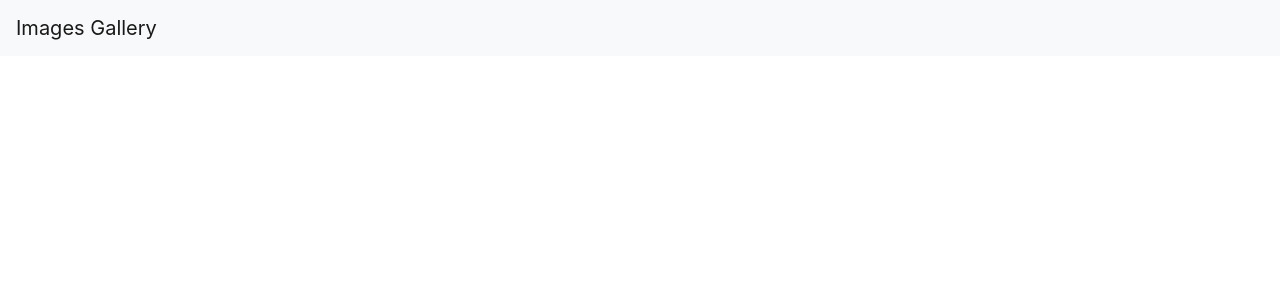
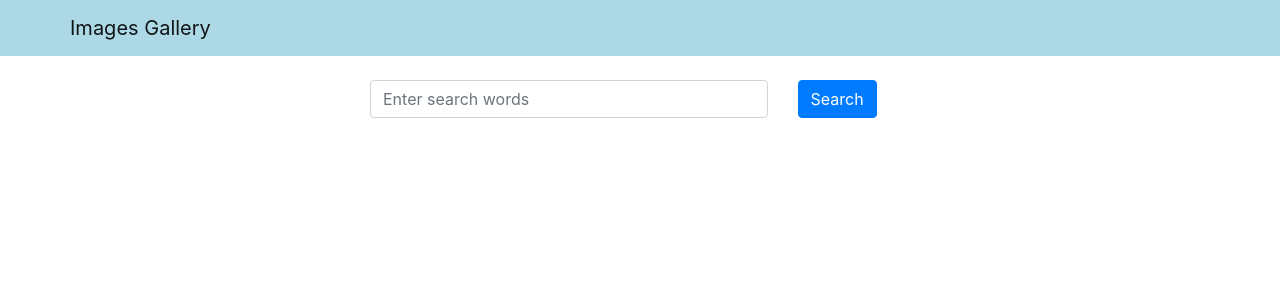
Before and after one commit to derry19/images-gallery, a React (Create React App) app in the folder frontend/: page / in a window 1280 px wide. Shown: the top 300 px of the page. Built offline with nearby package versions, Linux system fonts and the light colour scheme.

Commit message:
controlled search component

```diff
--- a/frontend/src/App.js
+++ b/frontend/src/App.js
@@ -1,10 +1,21 @@
 import 'bootstrap/dist/css/bootstrap.min.css';
 import Header from './components/Header';
+import Search from './components/Search';
+import { useState } from 'react';
+
 
 function App() {
+  const [word, setWord] = useState('');
+
+  const handleSearchSubmit = (e) => {
+    e.preventDefault();
+    console.log(word);
+  }
+
   return (
     <div>
       <Header title="Images Gallery"/>
+      <Search word = {word} setWord = {setWord} handleSubmit={handleSearchSubmit}/>
     </div>
   );
 }
--- a/frontend/src/components/Header.js
+++ b/frontend/src/components/Header.js
@@ -1,12 +1,16 @@
-import React from 'react';
-import { Navbar } from 'react-bootstrap';
-
+import React from "react";
+import { Navbar, Container } from "react-bootstrap";
+const navbarStyle = {
+  backgroundColor: "lightblue",
+};
 const Header = (props) => {
-    return (
-        <Navbar bg="light" data-bs-theme="light">
-          <Navbar.Brand href="/">{props.title}</Navbar.Brand>
-      </Navbar>
-    )
+  return (
+    <Navbar style={navbarStyle} data-bs-theme="light">
+      <Container>
+        <Navbar.Brand href="/">{props.title}</Navbar.Brand>
+      </Container>
+    </Navbar>
+  );
 };
 
 export default Header;
--- /dev/null
+++ b/frontend/src/components/Search.js
@@ -0,0 +1,30 @@
+import React from "react";
+import { Container, Row, Col, Button, Form } from "react-bootstrap";
+
+const Search = ({word, setWord, handleSubmit}) => {
+  return (
+    <Container className="mt-4">
+      <Row className="justify-content-center">
+        <Col xs={12} md={8} lg={6}>
+          <Form onSubmit={handleSubmit}>
+            <Row>
+              <Col xs={9}>
+                <Form.Control
+                type="text"
+                value={word}
+                onChange={(e) => setWord(e.target.value)}
+                placeholder="Enter search words"
+                />
+              </Col>
+              <Col>
+              <Button variant="primary" type="submit">Search</Button>
+              </Col>
+            </Row>
+          </Form>
+        </Col>
+      </Row>
+    </Container>
+  );
+};
+
+export default Search;
```
